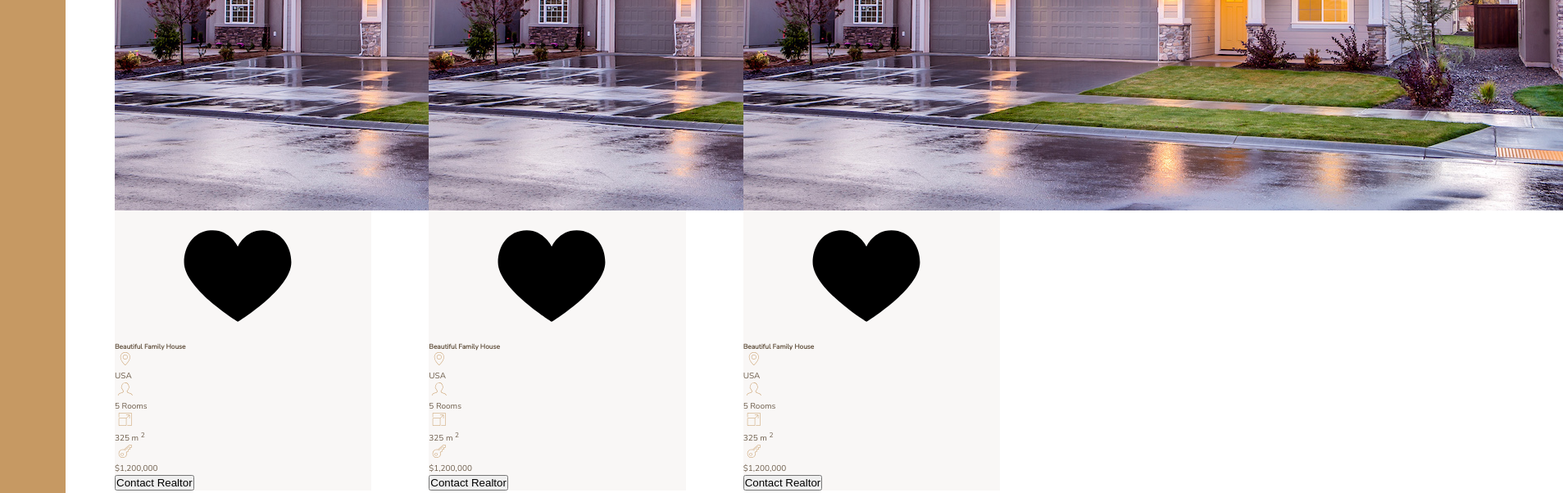
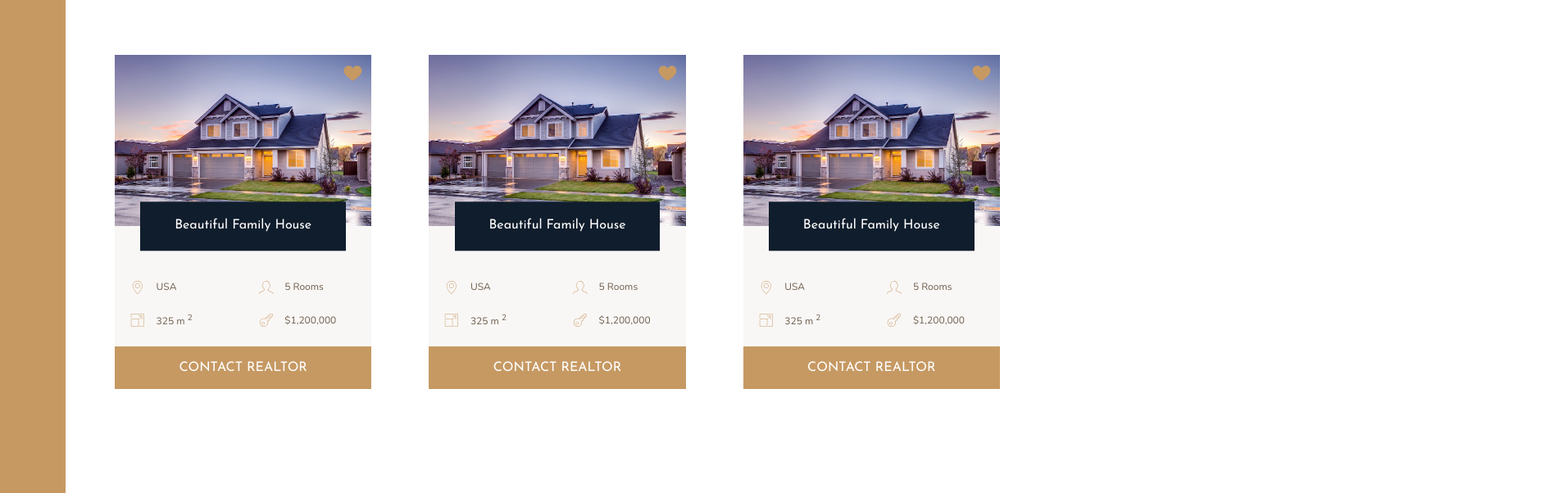
Before and after one commit to codecallogic/nexter, a React app: page / in a window 1280 px wide. Shown: the part 2598-3200 px from the top of the page at 82% size, 1907 px wide, since content can reach past the window. Built offline with nearby package versions, Linux system fonts and the light colour scheme.

Commit message:
completed homes section part 2

```diff
--- a/src/app/App.js
+++ b/src/app/App.js
@@ -65,7 +65,7 @@ function App() {
       </div>
       <section className="homes">
         <div className="home">
-          <img src="/images/house-1.jpeg" alt="House 1" className="house-image"/>
+          <img src="/images/house-1.jpeg" alt="House 1" className="home-image"/>
           <svg className="home-like">
             <use xlinkHref="/images/sprite.svg#icon-heart-full"></use>
           </svg>
@@ -94,10 +94,10 @@ function App() {
             </svg>
             <p>$1,200,000</p>
           </div>
-          <button className="cta">Contact Realtor</button>
+          <button className="btn home-button">Contact Realtor</button>
         </div>
         <div className="home">
-          <img src="/images/house-1.jpeg" alt="House 1" className="house-image"/>
+          <img src="/images/house-1.jpeg" alt="House 1" className="home-image"/>
           <svg className="home-like">
             <use xlinkHref="/images/sprite.svg#icon-heart-full"></use>
           </svg>
@@ -126,9 +126,10 @@ function App() {
             </svg>
             <p>$1,200,000</p>
           </div>
-          <button className="cta">Contact Realtor</button>
-        </div><div className="home">
-          <img src="/images/house-1.jpeg" alt="House 1" className="house-image"/>
+          <button className="btn home-button">Contact Realtor</button>
+        </div>
+        <div className="home">
+          <img src="/images/house-1.jpeg" alt="House 1" className="home-image"/>
           <svg className="home-like">
             <use xlinkHref="/images/sprite.svg#icon-heart-full"></use>
           </svg>
@@ -157,9 +158,10 @@ function App() {
             </svg>
             <p>$1,200,000</p>
           </div>
-          <button className="cta">Contact Realtor</button>
-        </div><div className="home">
-          <img src="/images/house-1.jpeg" alt="House 1" className="house-image"/>
+          <button className="btn home-button">Contact Realtor</button>
+        </div>
+        <div className="home">
+          <img src="/images/house-1.jpeg" alt="House 1" className="home-image"/>
           <svg className="home-like">
             <use xlinkHref="/images/sprite.svg#icon-heart-full"></use>
           </svg>
@@ -188,9 +190,10 @@ function App() {
             </svg>
             <p>$1,200,000</p>
           </div>
-          <button className="cta">Contact Realtor</button>
-        </div><div className="home">
-          <img src="/images/house-1.jpeg" alt="House 1" className="house-image"/>
+          <button className="btn home-button">Contact Realtor</button>
+        </div>
+        <div className="home">
+          <img src="/images/house-1.jpeg" alt="House 1" className="home-image"/>
           <svg className="home-like">
             <use xlinkHref="/images/sprite.svg#icon-heart-full"></use>
           </svg>
@@ -219,9 +222,10 @@ function App() {
             </svg>
             <p>$1,200,000</p>
           </div>
-          <button className="cta">Contact Realtor</button>
-        </div><div className="home">
-          <img src="/images/house-1.jpeg" alt="House 1" className="house-image"/>
+          <button className="btn home-button">Contact Realtor</button>
+        </div>
+        <div className="home">
+          <img src="/images/house-1.jpeg" alt="House 1" className="home-image"/>
           <svg className="home-like">
             <use xlinkHref="/images/sprite.svg#icon-heart-full"></use>
           </svg>
@@ -250,7 +254,7 @@ function App() {
             </svg>
             <p>$1,200,000</p>
           </div>
-          <button className="cta">Contact Realtor</button>
+          <button className="btn home-button">Contact Realtor</button>
         </div>
       </section>
       <section className="gallery">Gallery</section>
--- a/src/cssComponents/_homes.scss
+++ b/src/cssComponents/_homes.scss
@@ -8,30 +8,70 @@
 
 .home {
     background-color: $color-grey-light-1;
+    display: grid;
+    grid-template-columns: repeat(2, 1fr);
+    grid-row-gap: 2rem;
 
-    &-img {
+    &-image {
         width: 100%;
+        grid-row: 1 / 2;
+        grid-column: 1 / -1;
+        z-index: 1;
     }
 
     &-like {
-
+        grid-row: 1 / 2;
+        grid-column: 2 / 3;
+        fill: $color-primary;
+        height: 2.5rem;
+        width: 2.5rem;
+        z-index: 2;
+        justify-self: end;
+        margin: 1rem;
     }
 
     &-name{
+        grid-row: 1 / 2;
+        grid-column: 1 / -1;
+        font-family: $font-display;
+        font-size: 1.6rem;
+        text-align: center;
+        padding: 1.75rem;
+        background-color: $color-secondary;
+        color: #fff;
+        font-weight: 400;
+        width: 80%;
+        justify-self: center;
+        z-index: 3;
+        align-self: end;
+        transform: translateY(50%);
+    }
 
+    &-location,
+    &-rooms {
+        margin-top: 4.5rem;
     }
 
     &-location,
     &-rooms,
     &-area,
     &-price {
+        font-size: 1.2rem;
+        margin-left: 1.5rem;
+        display: flex;
+        align-items: center;
 
         svg {
             fill: $color-primary;
             height: 2vh;
             width: 2vw;
+            margin-right: 1rem;
         }
 
         p {}
     }
+
+    &-button {
+        grid-column: 1 / -1;
+    }
 }
```
Also changed, not shown: src/app/App.css.
